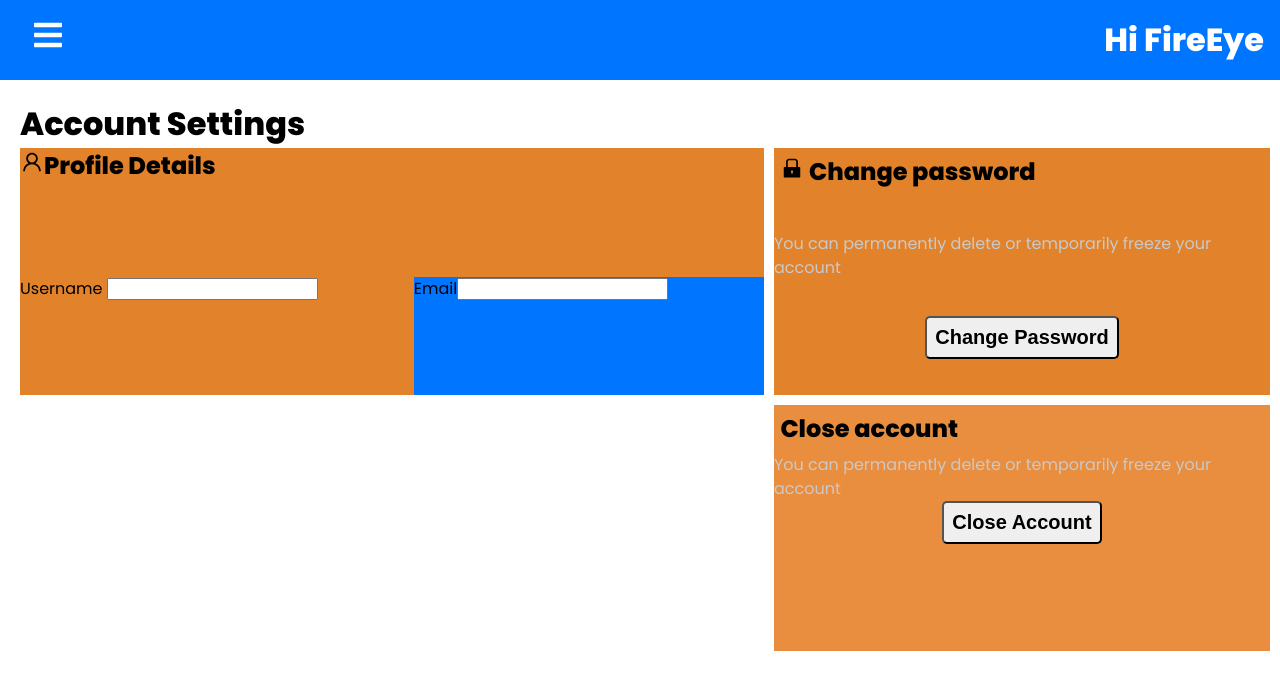
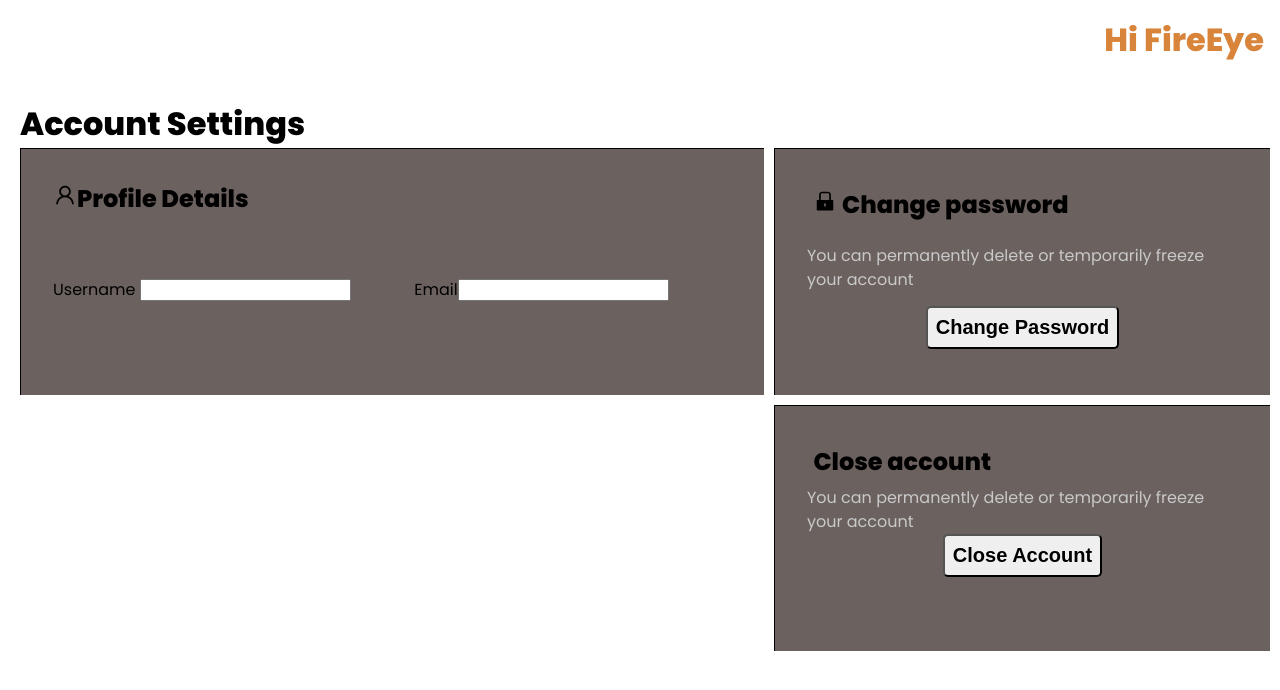
Before and after one commit to briantwene/Team-Project-Fire-Eye, a React (Create React App) app in the folder client/: page /settings in a window 1280 px wide. Shown: the top 690 px of the page. Built offline with nearby package versions, Linux system fonts and the light colour scheme.

Commit message:
Not done yet. Just pushing for fun

```diff
--- a/client/src/css/App.css
+++ b/client/src/css/App.css
@@ -97,7 +97,7 @@ img {
   display: block;
 }
 
-.home, .livestream, .gallery, .logout {
+.home, .livestream, .logout {
   display: flex;
   height: 90vh;
   font-size: 2rem;
@@ -110,7 +110,7 @@ img {
 }
 
 .rectangle {
-  background-color: #0075FF;
+  background-color: #6b615f;
   display: flex;
   justify-content: space-between;
   margin: 8rem 0rem;
@@ -133,7 +133,8 @@ img {
 }
 
 .Sidebar {
-  background-color: #0075FF;
+  background-color: white;
+  color: #D9843B;
   height: 80px;
   display: flex;
   justify-content: space-between;
@@ -144,7 +145,6 @@ img {
   display: flex;
   margin-right: 1rem;
   order: 2;
-  color: white;
 }
 
 .menu-bars {
@@ -155,7 +155,7 @@ img {
 }
 
 .nav-menu {
-  background-color: #0075FF;
+  background-color: #D92938;
   width: 250px;
   height: 100vh;
   display: flex;
@@ -193,7 +193,7 @@ img {
 }
 
 .nav-text a:hover {
-  background-color: #1a83ff;
+  background-color: #D92938;
 }
 
 .nav-menu-items {
@@ -201,7 +201,7 @@ img {
 }
 
 .navbar-toggle {
-  background-color: #0075FF;
+  background-color: #D92938;
   width: 100%;
   height: 80px;
   display: flex;
@@ -233,27 +233,35 @@ span {
 }
 
 .w1 {
-  background-color: #e2832b;
+  background-color: #6b615f;
   display: grid;
   grid-column: 1;
   grid-row: 1;
+  padding: 2rem;
+  border-top: 1px solid;
+  border-left: 1px solid;
 }
 
 .w2 {
-  background-color: #e2832b;
+  background-color: #6b615f;
+  padding: 2rem;
   display: grid;
   grid-column: 2;
   grid-row: 1;
+  border-top: 1px solid;
+  border-left: 1px solid;
 }
 
 .w3 {
-  background-color: #e98e3e;
+  background-color: #6b615f;
+  padding: 2rem;
   grid-column: 2;
   grid-row: 2;
+  border-top: 1px solid;
+  border-left: 1px solid;
 }
 
 .uname {
-  background-color: #e2832b;
   grid-column: 1;
   grid-row: 2;
 }
@@ -263,7 +271,6 @@ span {
 }
 
 .email {
-  background-color: #0075FF;
   grid-column: 2;
   grid-row: 2;
 }
--- a/client/src/pages/Gallery.js
+++ b/client/src/pages/Gallery.js
@@ -3,6 +3,35 @@ import React from 'react';
 function Gallery() {
     return(<div className='gallery'>
     <h1>Gallery</h1>
+    <div class="gallery">
+  <a target="_blank" href="img_5terre.jpg">
+    <img src="img_5terre.jpg" alt="Cinque Terre" width="600" height="400"></img>
+  </a>
+  <div class="desc">Add a description of the image here</div>
+</div>
+
+<div class="gallery">
+  <a target="_blank" href="img_forest.jpg">
+    <img src="img_forest.jpg" alt="Forest" width="600" height="400"></img>
+  </a>
+  <div class="desc">Add a description of the image here</div>
+</div>
+
+<div class="gallery">
+  <a target="_blank" href="img_lights.jpg">
+    <img src="img_lights.jpg" alt="Northern Lights" width="600" height="400"></img>
+  </a>
+  <div class="desc">Add a description of the image here</div>
+</div>
+
+<div class="gallery">
+  <a target="_blank" href="img_mountains.jpg">
+    <img src="img_mountains.jpg" alt="Mountains" width="600" height="400"></img>
+  </a>
+  <div class="desc">Add a description of the image here</div>
+
+</div>
+
 
 </div>)
 }
--- a/client/src/sass/base/_reset.scss
+++ b/client/src/sass/base/_reset.scss
@@ -40,7 +40,7 @@ img {
 
 //Took settings out. Shouldnt set to flex direction.
 
-.home, .livestream, .gallery, .logout {
+.home, .livestream, .logout {
   display: flex;
   height: 90vh;
   //align-items: top;
--- /dev/null
+++ b/client/src/sass/components/_gallery.scss
@@ -0,0 +1,49 @@
+.gallery {
+    padding: 20px;
+    border: 1px solid #ccc;
+    height: 100%;
+
+  }
+
+  .gallery:hover {
+    border: 1px solid #777;
+  }
+
+  .gallery img {
+    width: 100%;
+    height: auto;
+  }
+
+  .desc {
+    padding: 15px;
+    text-align: center;
+  }
+
+  * {
+    box-sizing: border-box;
+  }
+
+  .responsive {
+    padding: 0 6px;
+    float: left;
+    width: 24.99999%;
+  }
+
+  @media only screen and (max-width: 700px) {
+    .responsive {
+      width: 49.99999%;
+      margin: 6px 0;
+    }
+  }
+
+  @media only screen and (max-width: 500px) {
+    .responsive {
+      width: 100%;
+    }
+  }
+
+  .clearfix:after {
+    content: "";
+    display: table;
+    clear: both;
+  }
--- a/client/src/sass/components/_home.scss
+++ b/client/src/sass/components/_home.scss
@@ -1,5 +1,5 @@
 .rectangle{
-  background-color:#0075FF;
+  background-color:#6b615f;
   display: flex;
   justify-content: space-between;
   margin: 8rem 0rem;
--- a/client/src/sass/components/_settings.scss
+++ b/client/src/sass/components/_settings.scss
@@ -13,31 +13,43 @@
 }
 
 .w1{
-    background-color: rgb(226, 131, 43);
+    background-color: #6b615f;
     display: grid;
     grid-column: 1;
     grid-row: 1;
+    padding: 2rem;
+    border-top: 1px solid;
+    border-left: 1px solid;
+
 
 }
 
+// Change Password
 .w2{
-   background-color: rgb(226, 131, 43);
+
+   background-color: #6b615f;
+   padding: 2rem;
    display: grid;
    grid-column: 2;
    grid-row: 1;
-
+   border-top: 1px solid;
+   border-left: 1px solid;
 }
 
+// Close Account
 
 .w3{
-   background-color: rgb(233, 142, 62);
+   background-color: #6b615f;
+   padding: 2rem;
    grid-column: 2;
    grid-row: 2;
+   border-top: 1px solid;
+   border-left: 1px solid;
 
 }
 
 .uname{
-    background-color:  rgb(226, 131, 43);
+
     grid-column: 1;
     grid-row: 2;
 
@@ -49,7 +61,7 @@
 }
 
 .email{
-    background-color: #0075FF;
+
     grid-column: 2;
     grid-row: 2;
 }
--- a/client/src/sass/components/_sidebar.scss
+++ b/client/src/sass/components/_sidebar.scss
@@ -1,5 +1,6 @@
 .Sidebar {
-  background-color: #0075FF;
+  background-color: white;
+  color: #D9843B;
   height: 80px;
   display: flex;
   justify-content: space-between;
@@ -10,7 +11,7 @@
   display: flex;
   margin-right: 1rem;
   order: 2;
-  color: white;
+
 }
 
 .menu-bars{
@@ -18,10 +19,11 @@
   font-size: 2rem;
   background: none;
   order: 1;
+
 }
 
 .nav-menu {
-  background-color:#0075FF;
+  background-color:#D92938;
   width: 250px;
   height: 100vh;
   display: flex;
@@ -35,6 +37,7 @@
 .nav-menu.active{
   left:0;
   transition: 350ms;
+
 }
 
 .nav-text{
@@ -61,7 +64,8 @@
 }
 
 .nav-text a:hover{
-  background-color: #1a83ff;
+  background-color: #D92938;
+
 }
 
 .nav-menu-items {
@@ -70,7 +74,8 @@
 
 
 .navbar-toggle{
-  background-color:#0075FF;
+  background-color:#D92938;
+
   width: 100%;
   height: 80px;
   display: flex;
```
